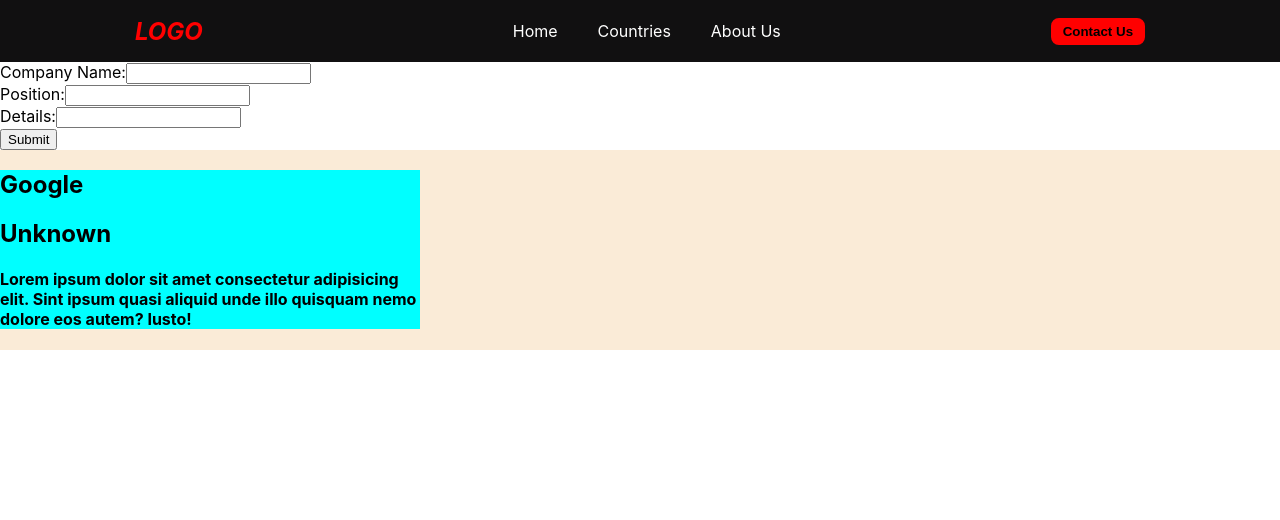
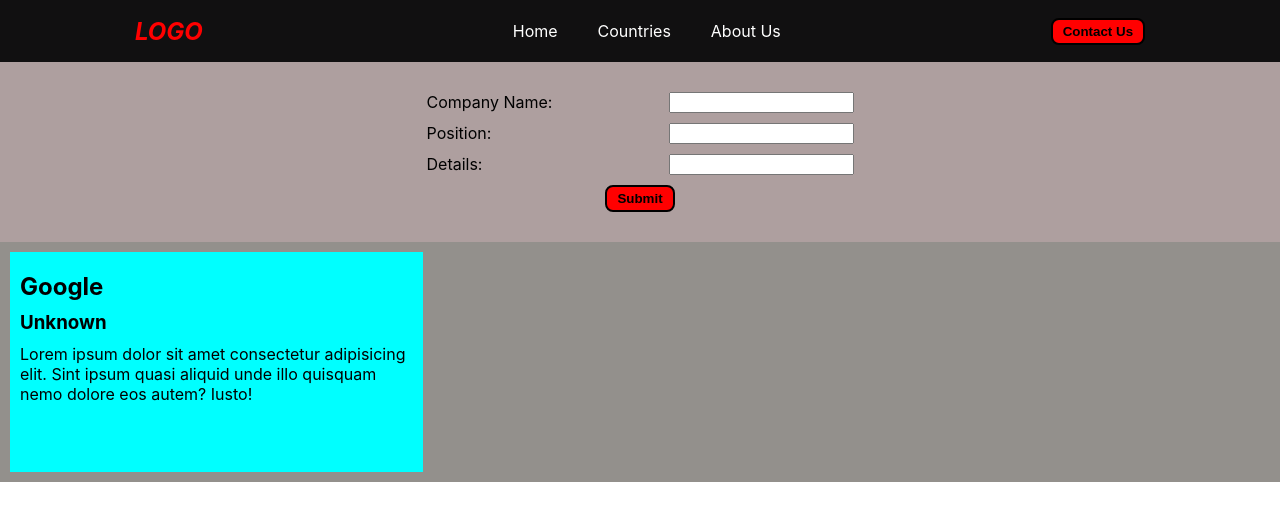
Before and after one commit to antor4920/demo_work, a React (Create React App) app: page /about_us in a window 1280 px wide. Shown: the top 520 px of the page. Built offline with nearby package versions, Linux system fonts and the light colour scheme.

Commit message:
today's work

```diff
--- a/public/style.css
+++ b/public/style.css
@@ -31,7 +31,7 @@ nav{
     background-color: red;
     color: black;
     font-weight: bold;
-    border: 2px solid red;
+    border: 2px solid rgb(0, 0, 0);
     border-radius: 8px;
     padding: 4px 10px 4px 10px;
     cursor: pointer;
@@ -94,12 +94,39 @@ gap: 1rem;
 /* -----About Us */
 
 .info_box{
-    background-color: antiquewhite;
+    background-color: rgb(147, 144, 140);
     display: grid;
     gap: 10px;
     grid-template-columns: repeat(3, 1fr) ;
+    padding: 10px;
 }
 
 .Div1{
     background-color: aqua;
+    height: 200px;
+    padding: 10px;
 }
+
+.Input_Container{
+    background-color: rgb(174, 159, 159);
+    display: flex;
+    justify-content: center;
+    align-items: center;
+    padding: 30px;
+}
+.Form{
+    /* background-color: green; */
+    width: 35%;
+    display: flex;
+    flex-direction: column;
+    justify-content: center;
+    align-items: center;
+    gap: 10px;
+}
+
+.Input_label_container{
+    /* background-color: yellow; */
+   width: 100%;
+   display: flex;
+justify-content: space-between;
+}
--- a/src/Pages/About_us.jsx
+++ b/src/Pages/About_us.jsx
@@ -17,9 +17,9 @@ const Input_Text = ({ Box }) => {
   });
 
   return (
-    <div>
-      <form onSubmit={formik.handleSubmit}>
-        <div>
+    <div className="Input_Container">
+      <form onSubmit={formik.handleSubmit} className="Form">
+        <div className="Input_label_container">
           <label>Company Name:</label>
           <input
             type="text"
@@ -30,7 +30,7 @@ const Input_Text = ({ Box }) => {
             required
           />
         </div>
-        <div>
+        <div className="Input_label_container">
           <label>Position:</label>
           <input
             type="text"
@@ -41,7 +41,7 @@ const Input_Text = ({ Box }) => {
             required
           />
         </div>
-        <div>
+        <div className="Input_label_container">
           <label>Details:</label>
           <input
             type="text"
@@ -52,7 +52,9 @@ const Input_Text = ({ Box }) => {
             required
           />
         </div>
-        <button type="submit">Submit</button>
+        <button type="submit" className="btn">
+          Submit
+        </button>
       </form>
     </div>
   );
@@ -75,9 +77,9 @@ const MapItem = (props) => {
   return (
     <article>
       <div className="Div1">
-        <h1>{companyname}</h1>
-        <h2>{position}</h2>
-        <h4>{details}</h4>
+        <h1 className="Country_name">{companyname}</h1>
+        <h3 className="Country_name">{position}</h3>
+        <p className="Country_name">{details}</p>
       </div>
     </article>
   );
```
